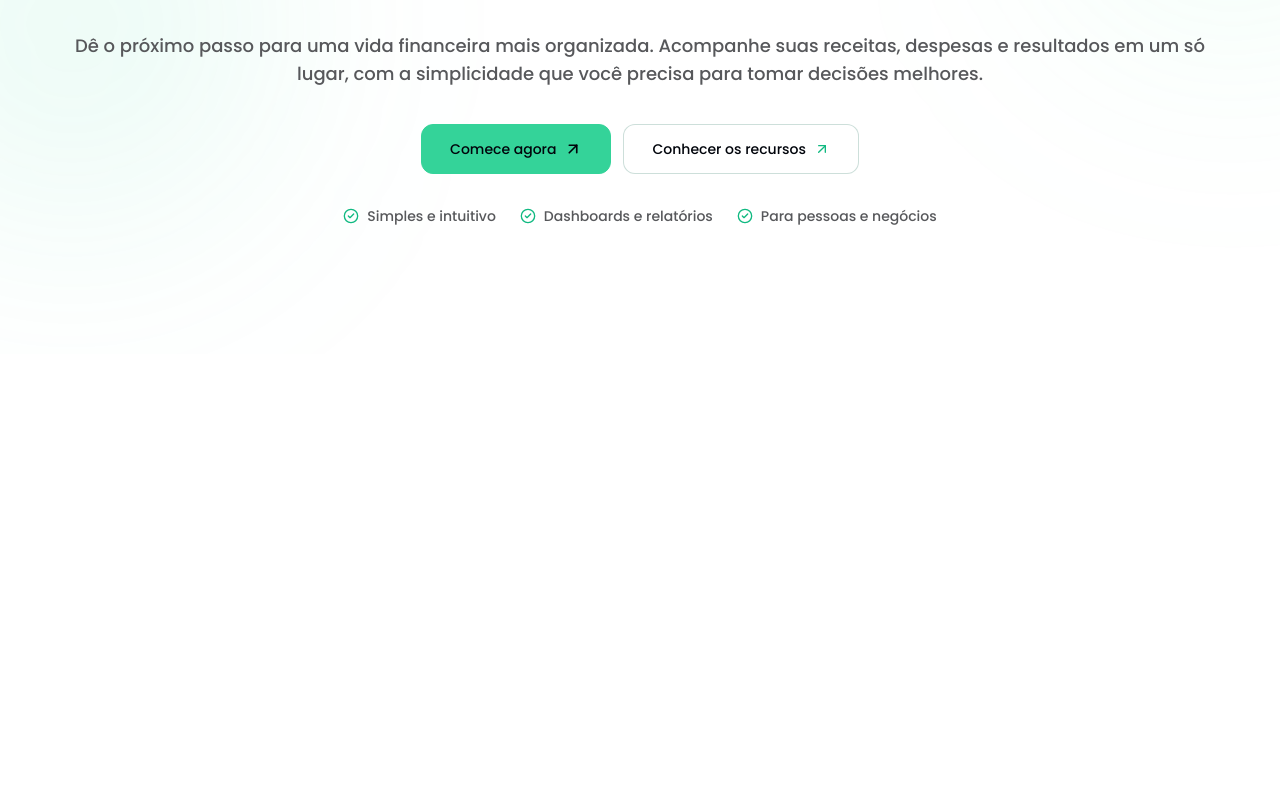
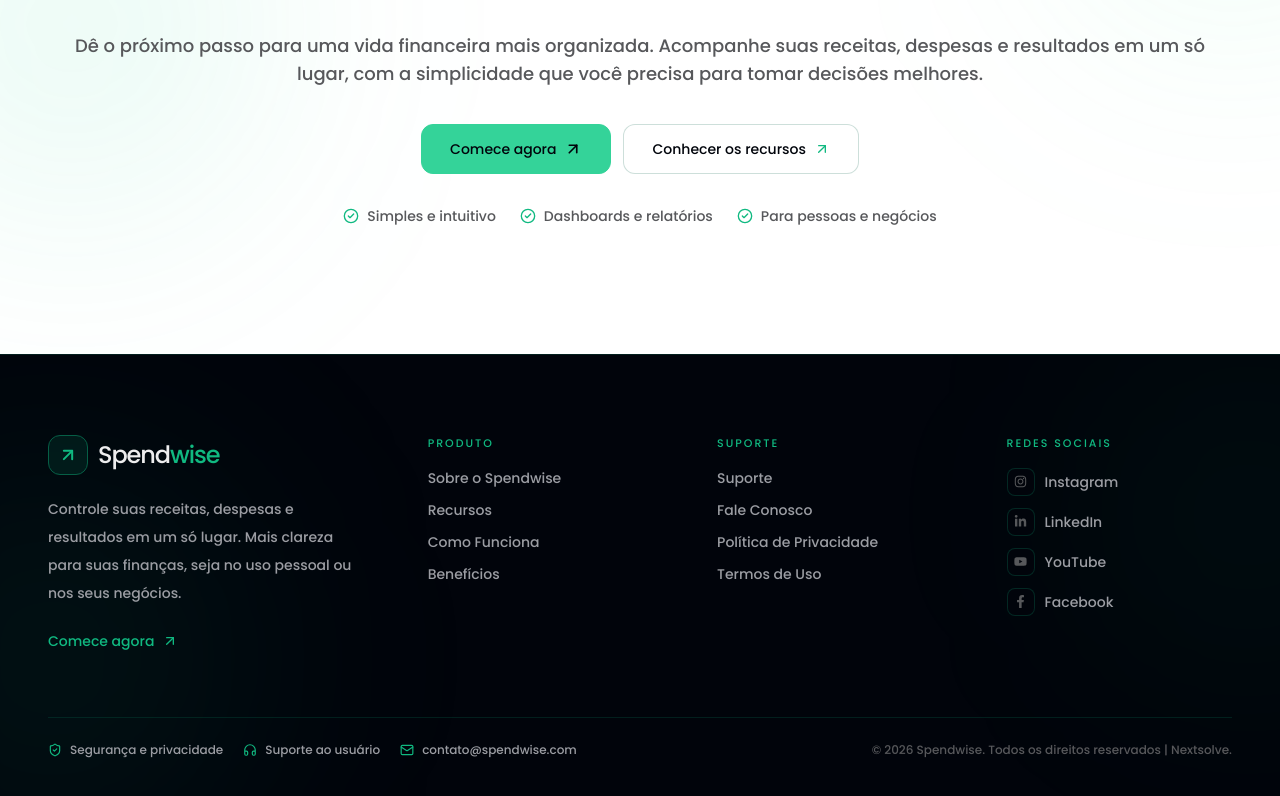
Before and after one commit to Next-Solve-Studio/spendwise-page, a Next.js app: page / in a window 1280 px wide. Shown: the part 3895-4691 px from the top of the page. Before the commit the page ends 4249 px from the top, so only its background shows below. Built offline with nearby package versions, Linux system fonts and the light colour scheme.

Commit message:
Criação do Footer

```diff
--- a/package.json
+++ b/package.json
@@ -21,6 +21,7 @@
     "react": "19.2.8",
     "react-dom": "19.2.8",
     "react-hook-form": "^7.87.0",
+    "react-icons": "^5.7.0",
     "sonner": "^2.0.8",
     "swiper": "^14.2.0",
     "zod": "^4.5.4",
--- a/src/app/layout.tsx
+++ b/src/app/layout.tsx
@@ -2,6 +2,7 @@ import type { Metadata } from "next";
 import "./globals.css";
 
 import Header from "@/components/layout/header/Header";
+import Footer from "@/components/layout/footer/Footer";
 
 export const metadata: Metadata = {
   title: "Spendwise | Controle Financeiro Inteligente",
@@ -27,7 +28,7 @@ export const metadata: Metadata = {
   authors: [{ name: "Spendwise" }],
 
   icons: {
-    icon: "/favicon.ico",
+    icon: "favicon.ico",
   },
 
   openGraph: {
@@ -59,6 +60,7 @@ export default function RootLayout({ children }: LayoutProps<"/">) {
     <html lang="pt-BR" className={``}>
       <Header />
       <body className="min-h-full flex flex-col">{children}</body>
+      <Footer />
     </html>
   );
 }
--- /dev/null
+++ b/src/components/layout/footer/Footer.tsx
@@ -0,0 +1,155 @@
+"use client";
+
+import Link from "next/link";
+import { ArrowUpRight, Mail, Headphones, ShieldCheck } from "lucide-react";
+import { FaInstagram, FaFacebookF, FaYoutube, FaLinkedinIn } from "react-icons/fa";
+
+type LinkItem = {
+    id: string;
+    label: string;
+    href: string;
+};
+
+type SocialItem = LinkItem & {
+    icon: React.ElementType;
+};
+
+export default function Footer() {
+    const productLinks: LinkItem[] = [
+        { id: "product-1", label: "Sobre o Spendwise", href: "#sobre" },
+        { id: "product-2", label: "Recursos", href: "#recursos" },
+        { id: "product-3", label: "Como Funciona", href: "#como-funciona" },
+        { id: "product-4", label: "Benefícios", href: "#beneficios" },
+    ];
+
+    const supportLinks: LinkItem[] = [
+        { id: "support-1", label: "Suporte", href: "/suporte" },
+        { id: "support-2", label: "Fale Conosco", href: "/contato" },
+        { id: "support-3", label: "Política de Privacidade", href: "/policy" },
+        { id: "support-4", label: "Termos de Uso", href: "/terms" },
+    ];
+
+    const socialNetwork: SocialItem[] = [
+        { id: "social-1", label: "Instagram", href: "#", icon: FaInstagram },
+        { id: "social-2", label: "LinkedIn", href: "#", icon: FaLinkedinIn },
+        { id: "social-3", label: "YouTube", href: "#", icon: FaYoutube },
+        { id: "social-4", label: "Facebook", href: "#", icon: FaFacebookF },
+    ];
+
+    return (
+        <footer className="relative overflow-hidden border-t border-border/30 bg-background-soft">
+            <div className="pointer-events-none absolute -left-32 bottom-0 size-90 rounded-full bg-primary/10 blur-[130px]" />
+            <div className="pointer-events-none absolute -right-32 top-0 size-80 rounded-full bg-accent/5 blur-[120px]" />
+
+            <div className="relative z-10 mx-auto max-w-7xl px-5 py-14 sm:px-6 sm:py-16 md:px-8 lg:px-10 lg:py-20 xl:px-12">
+                <div className="grid gap-12 md:grid-cols-2 lg:grid-cols-[1.4fr_1fr_1fr_1fr] lg:gap-16">
+                    <div className="max-w-sm">
+                        <Link href="/" aria-label="Spendwise - Página inicial" className="group inline-flex items-center gap-2.5">
+                            <span className="flex size-10 items-center justify-center rounded-xl border border-border bg-primary/10 text-primary transition-all duration-300 group-hover:border-borderbright group-hover:shadow-[0_0_20px_var(--color-glow)]">
+                                <ArrowUpRight size={20} strokeWidth={2.4} className="transition-transform duration-300 group-hover:-translate-y-0.5 group-hover:translate-x-0.5" />
+                            </span>
+
+                            <span className="text-2xl font-semibold tracking-[-0.045em] text-foreground">
+                                Spend<span className="text-primary">wise</span>
+                            </span>
+                        </Link>
+
+                        <p className="mt-5 max-w-xs text-sm leading-7 text-foregroundsecondary">
+                            Controle suas receitas, despesas e resultados em um só lugar. Mais clareza para suas finanças, seja no uso pessoal ou nos seus negócios.
+                        </p>
+
+                        <Link href="/test" className="group mt-6 inline-flex items-center gap-2 text-sm font-semibold text-primary transition-colors duration-300 hover:text-primarylight">
+                            Comece agora
+                            <ArrowUpRight size={16} strokeWidth={2} className="transition-transform duration-300 group-hover:-translate-y-0.5 group-hover:translate-x-0.5" />
+                        </Link>
+                    </div>
+
+                    <FooterColumn title="Produto">
+                        {productLinks.map((item) => (
+                            <FooterLink key={item.id} href={item.href}>
+                                {item.label}
+                            </FooterLink>
+                        ))}
+                    </FooterColumn>
+
+                    <FooterColumn title="Suporte">
+                        {supportLinks.map((item) => (
+                            <FooterLink key={item.id} href={item.href}>
+                                {item.label}
+                            </FooterLink>
+                        ))}
+                    </FooterColumn>
+
+                    <FooterColumn title="Redes Sociais">
+                        {socialNetwork.map((item) => {
+                            const Icon = item.icon;
+
+                            return (
+                                <Link key={item.id} href={item.href} className="group flex items-center gap-2.5 text-sm text-foregroundsecondary transition-all duration-300 hover:text-primary">
+                                    <span className="flex size-7 items-center justify-center rounded-lg border border-border/40 bg-card text-muted transition-all duration-300 group-hover:border-borderbright group-hover:bg-primary/10 group-hover:text-primary">
+                                        <Icon size={13} strokeWidth={2} />
+                                    </span>
+
+                                    {item.label}
+                                </Link>
+                            );
+                        })}
+                    </FooterColumn>
+                </div>
+
+                <div className="mt-12 border-t border-border/30 pt-6 lg:mt-16">
+                    <div className="flex flex-col gap-5 lg:flex-row lg:items-center lg:justify-between">
+                        <div className="flex flex-col gap-2 sm:flex-row sm:items-center sm:gap-5">
+                            <span className="flex items-center gap-2 text-xs text-foregroundsecondary">
+                                <ShieldCheck size={14} className="text-primary" />
+                                Segurança e privacidade
+                            </span>
+
+                            <span className="flex items-center gap-2 text-xs text-foregroundsecondary">
+                                <Headphones size={14} className="text-primary" />
+                                Suporte ao usuário
+                            </span>
+
+                            <span className="flex items-center gap-2 text-xs text-foregroundsecondary">
+                                <Mail size={14} className="text-primary" />
+                                contato@spendwise.com
+                            </span>
+                        </div>
+
+                        <p className="text-xs text-muted">
+                            © 2026 Spendwise. Todos os direitos reservados | Nextsolve.
+                        </p>
+                    </div>
+                </div>
+            </div>
+        </footer>
+    );
+}
+
+function FooterColumn({ title, children, }: {
+    title: string;
+    children: React.ReactNode;
+}) {
+    return (
+        <div className="flex min-w-36 flex-col gap-4">
+            <h3 className="text-[11px] font-semibold uppercase tracking-[0.18em] text-primary">
+                {title}
+            </h3>
+
+            <div className="flex flex-col gap-3">
+                {children}
+            </div>
+        </div>
+    );
+}
+
+function FooterLink({ href, children, }: {
+    href: string;
+    children: React.ReactNode;
+}) {
+    return (
+        <Link href={href} className="w-fit text-sm text-foregroundsecondary transition-all duration-300 hover:translate-x-0.5 hover:text-primary">
+            {children}
+        </Link>
+    );
+}
```
Also changed, not shown: 2 other files (tests, documents, lock files or other folders).
